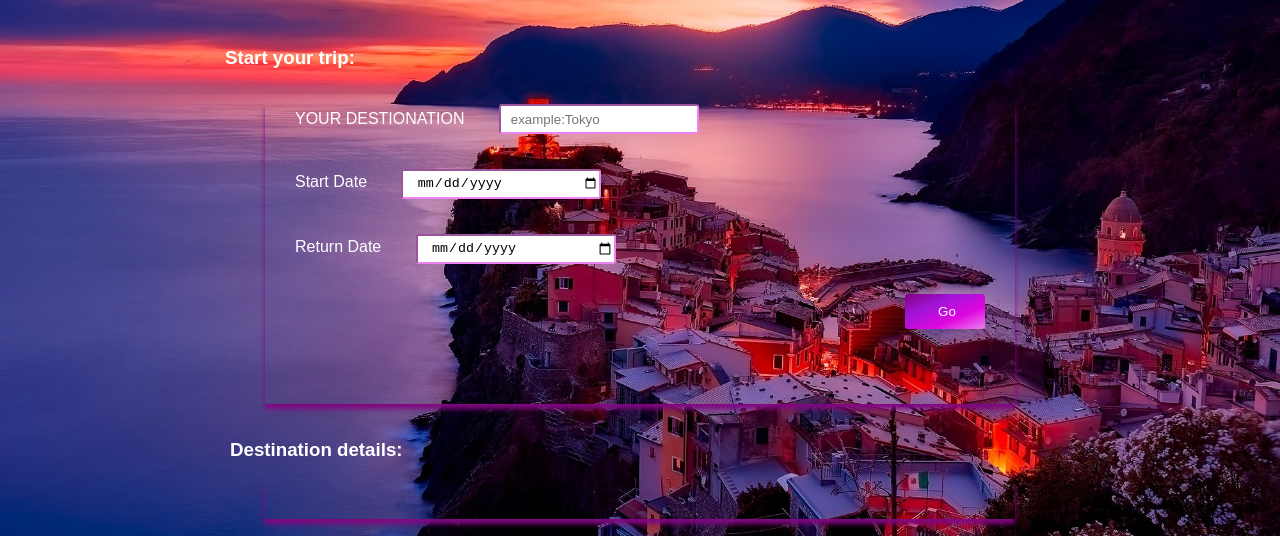
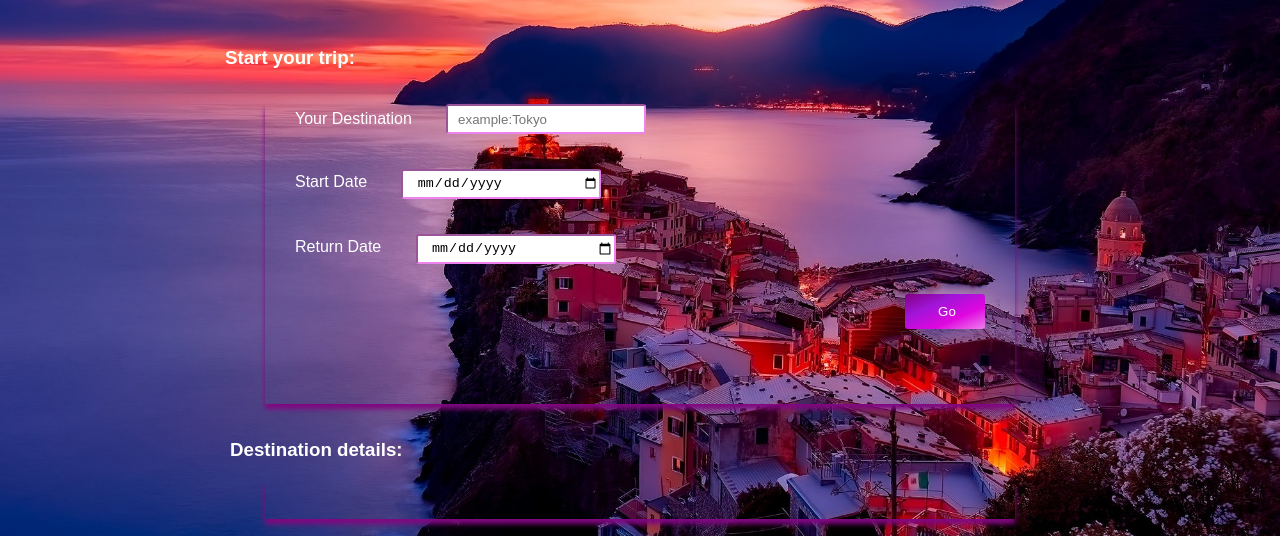
Before and after one commit to ZQWang39/Udacity-Project-5.FEND-Capstone-Project-Travel-App, a website built with webpack: page src/client/views/index.html in a window 1280 px wide. Shown: the part 83-619 px from the top of the page. Built offline with nearby package versions, Linux system fonts and the light colour scheme.

Commit message:
Amend html text

```diff
--- a/src/client/views/index.html
+++ b/src/client/views/index.html
@@ -30,7 +30,7 @@
         <h1>Start your trip:</h1>
         <div class = "form">
           <div class = "city">
-            <label for="city"> YOUR DESTIONATION</label>
+            <label for="city"> Your Destination</label>
             <input id="city" type="text" name="input" value=""  placeholder="example:Tokyo" required>
           </div>
           <div class = "startDate">
```
